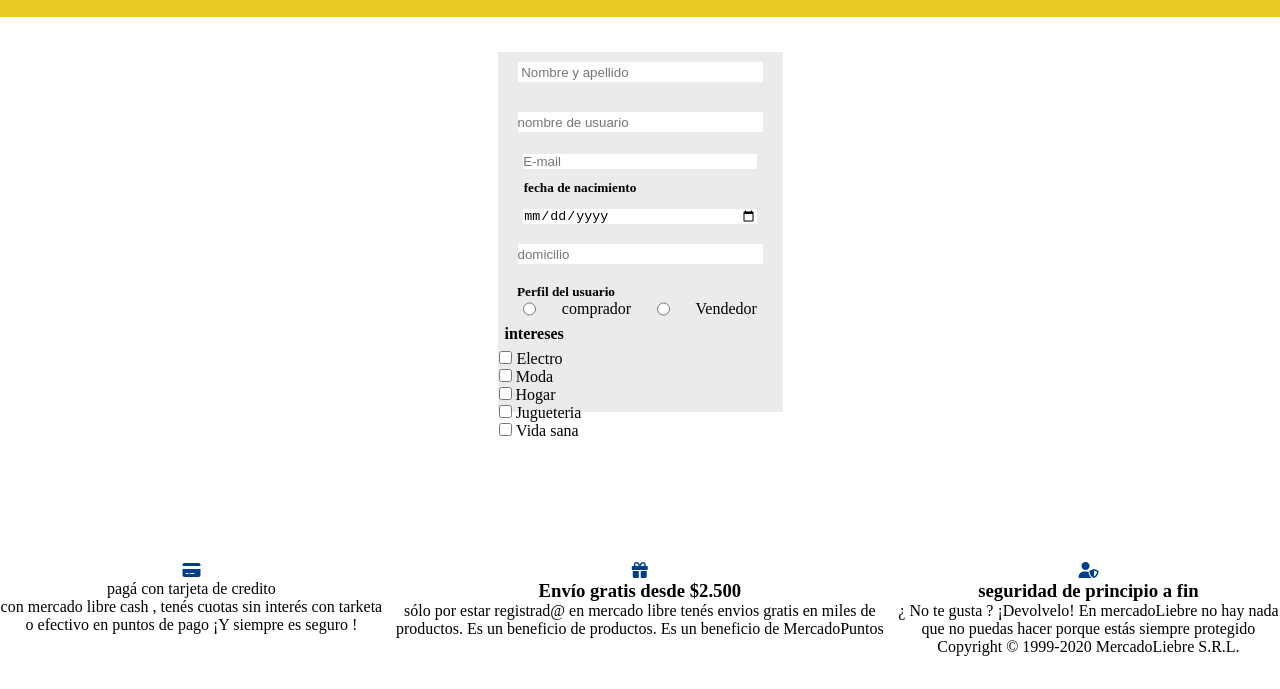
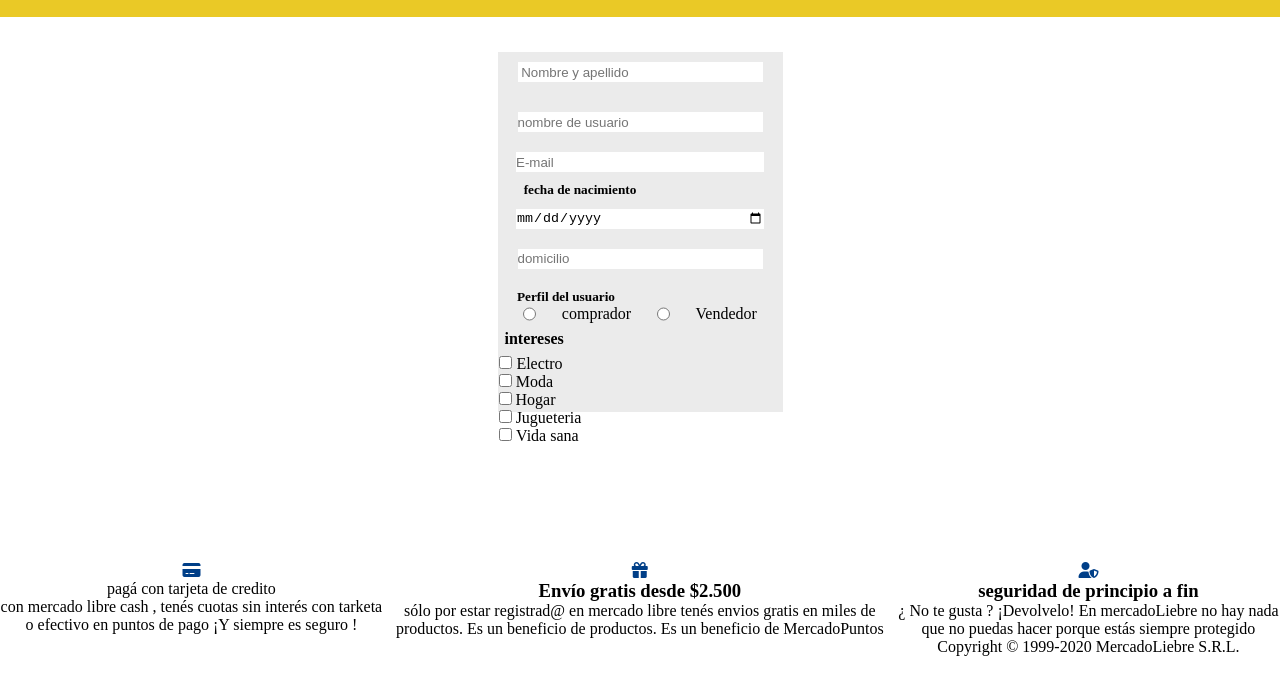
Before and after one commit to CarlosPalladino/Mercado-Liebre, a website: page source/views/Login.html in a window 1280 px wide. Shown: the part 111-800 px from the top of the page. Drawn offline with Linux system fonts and the light colour scheme.

Commit message:
cambios 5

```diff
--- a/public/css/login.css
+++ b/public/css/login.css
@@ -272,8 +272,8 @@ right: 101px;
     height: 20px;
 }
 .items{
-    width:82%;
-    height:15px
+    width:87%;
+    height:20px
 }
 
 
```
